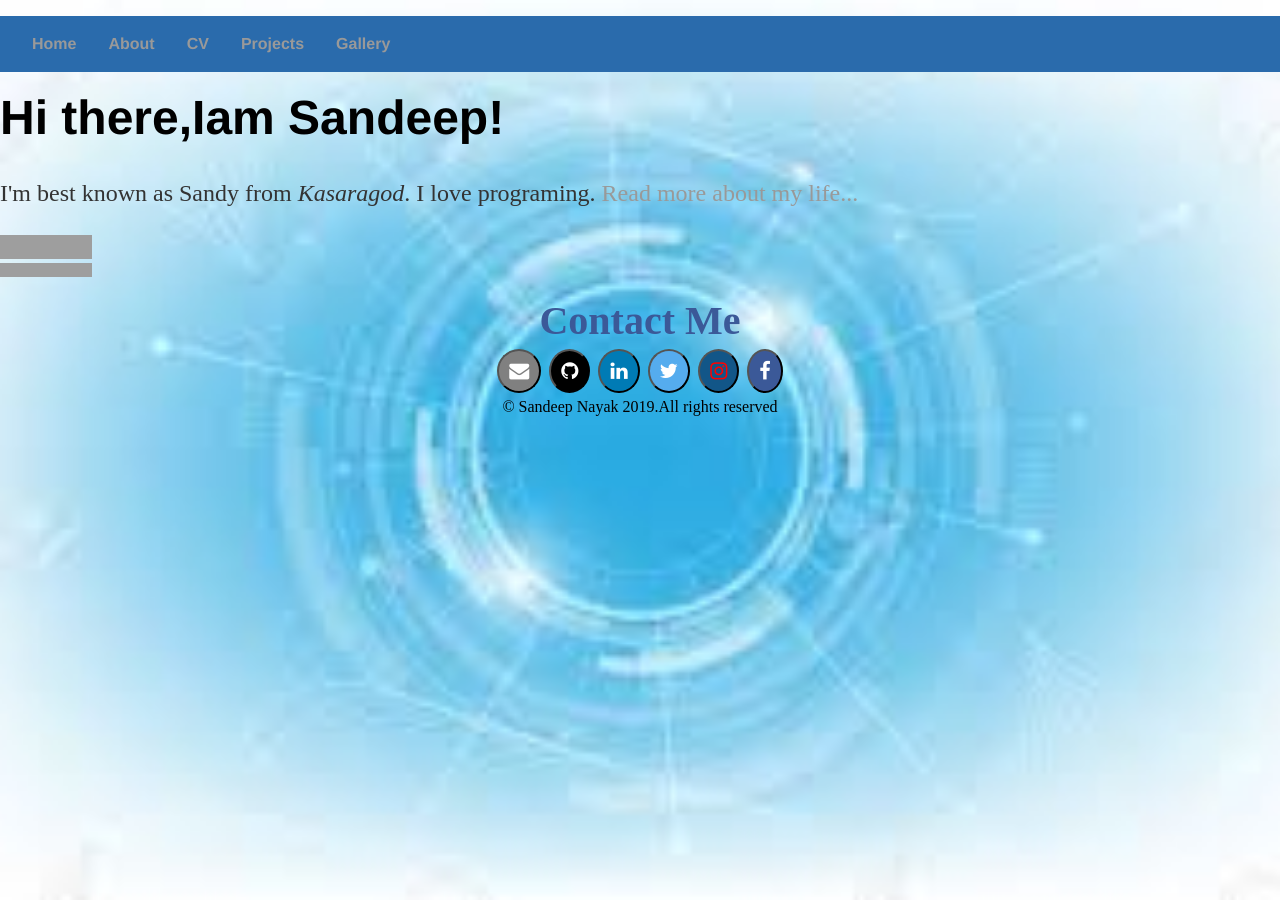
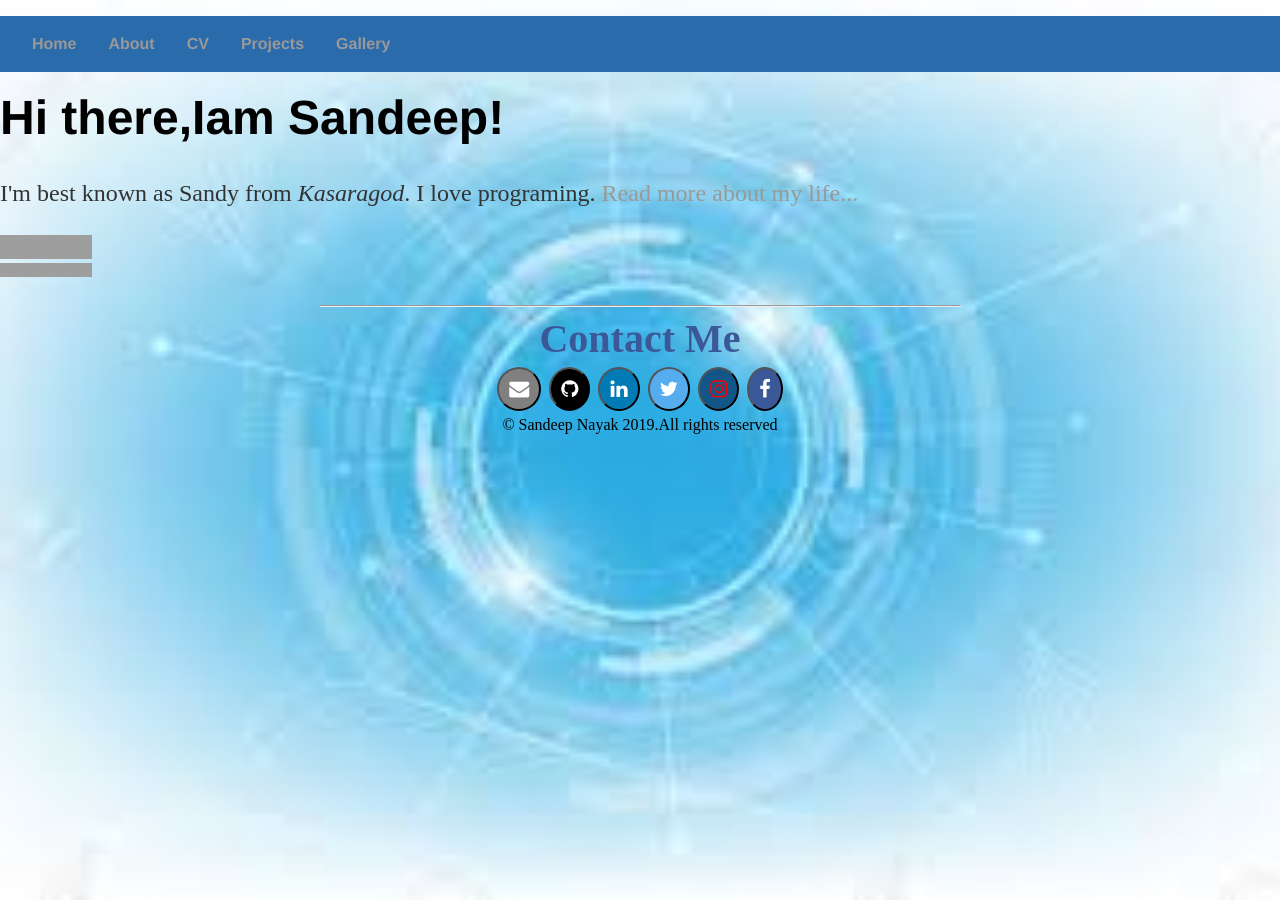
Before and after one commit to sandeepnayaks/sandeepnayaks.github.io, a Jekyll site: the page built from index.html, in a window 1280 px wide. Built offline with Jekyll 4.4.1, drawn with Linux system fonts in a browser that asks for light colours; grey boxes are pictures that could not be loaded.

Commit message:
Update default.html

```diff
--- a/_layouts/default.html
+++ b/_layouts/default.html
@@ -34,7 +34,8 @@
 
 </div>
 
-  <footer ><div style="clear:both"><center>
+  <footer >
+	  <hr align="center" width="50%"><div style="clear:both"><center>
 	  <div class="cm">Contact Me</div>
 
 
```
